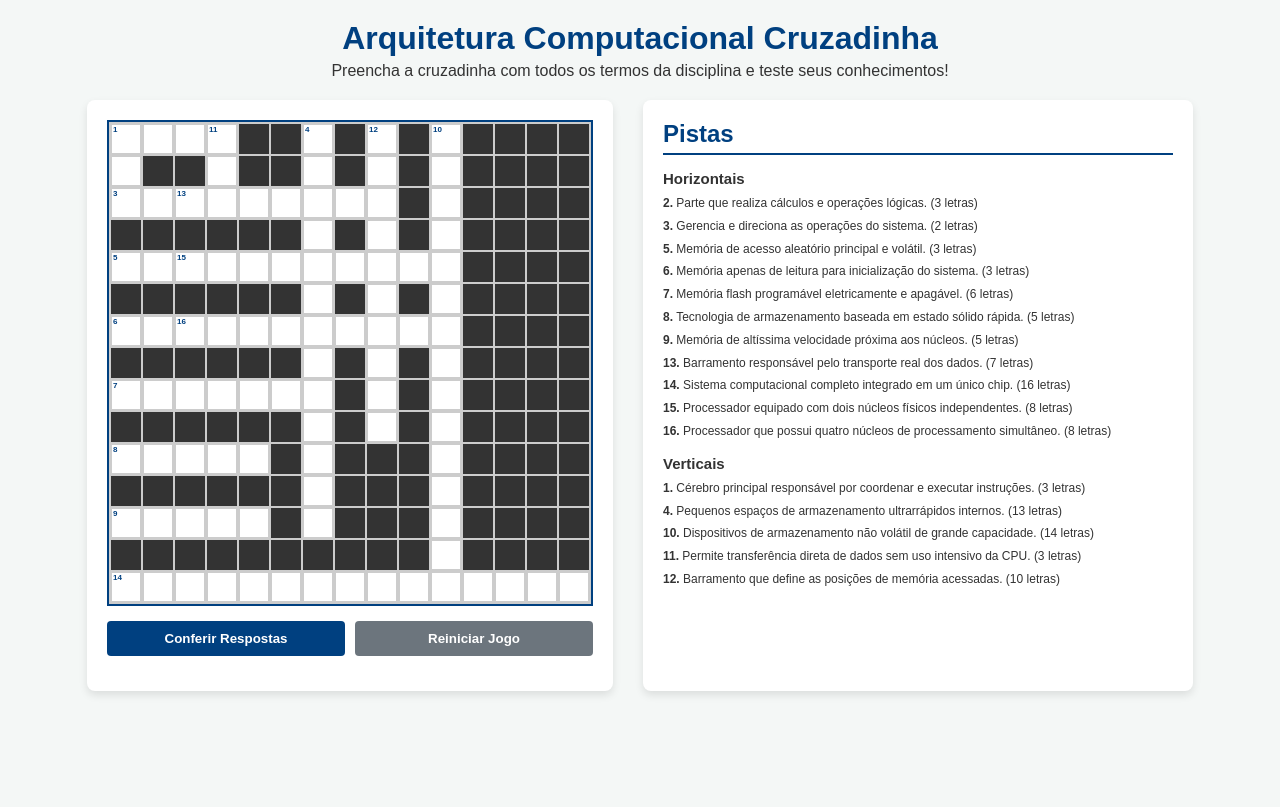
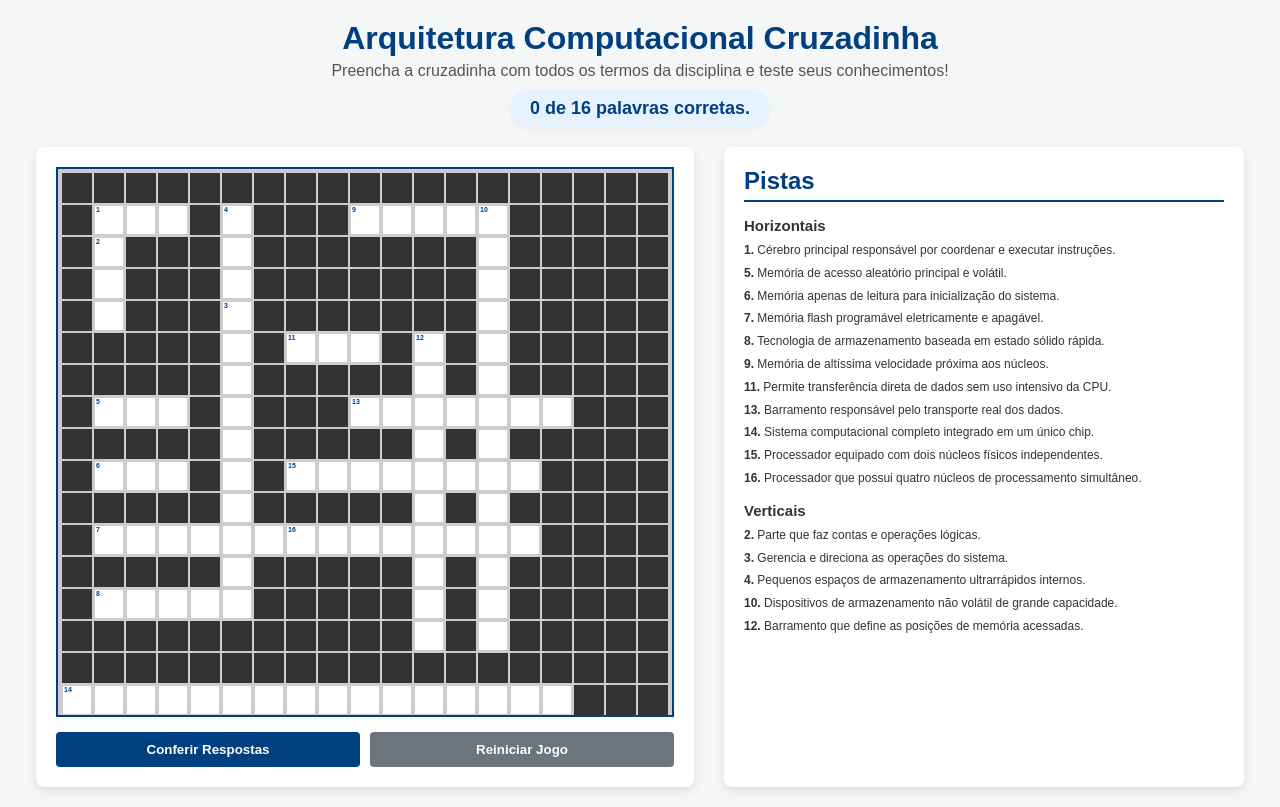
Before and after one commit to PereiraVF10/-Arquitetura-Computacional, a plain HTML site: page index.html in a window 1280 px wide. Drawn offline with Linux system fonts and the light colour scheme.

Commit message:
estrutura finalizada

```diff
--- a/index.css
+++ b/index.css
@@ -21,12 +21,28 @@ header h1 {
     margin-bottom: 5px;
 }
 
+header p {
+    color: #555;
+    margin-bottom: 10px;
+}
+
+.score-header {
+    font-size: 18px;
+    font-weight: bold;
+    color: #004080;
+    background: #e6f2ff;
+    display: inline-block;
+    padding: 8px 20px;
+    border-radius: 20px;
+    box-shadow: 0 2px 4px rgba(0,0,0,0.05);
+}
+
 .game-container {
     display: flex;
     flex-wrap: wrap;
     gap: 30px;
     justify-content: center;
-    max-width: 1300px;
+    max-width: 1350px;
     margin: 0 auto;
 }
 
@@ -39,15 +55,15 @@ header h1 {
 
 .board {
     display: grid;
-    grid-template-columns: repeat(15, 30px);
-    grid-template-rows: repeat(15, 30px);
+    grid-template-columns: repeat(16, 30px);
+    grid-template-rows: repeat(16, 30px);
     gap: 2px;
     background-color: #ccc;
-    padding: 2px;
+    padding: 4px;
     border: 2px solid #004080;
     margin-bottom: 15px;
     overflow: auto;
-    max-height: 500px;
+    max-height: 550px;
 }
 
 .cell-wrapper {
@@ -58,7 +74,7 @@ header h1 {
     position: absolute;
     top: 1px;
     left: 2px;
-    font-size: 8px;
+    font-size: 7px;
     font-weight: bold;
     color: #004080;
     pointer-events: none;
@@ -69,7 +85,7 @@ header h1 {
     background-color: #fff;
     border: 1px solid #ccc;
     text-align: center;
-    font-size: 16px;
+    font-size: 15px;
     font-weight: bold;
     text-transform: uppercase;
     outline: none;
@@ -104,7 +120,6 @@ header h1 {
 .controls {
     display: flex;
     gap: 10px;
-    margin-bottom: 15px;
 }
 
 .btn {
@@ -130,18 +145,12 @@ header h1 {
     background-color: #5a6268;
 }
 
-.score {
-    font-size: 16px;
-    font-weight: bold;
-    text-align: center;
-}
-
 .clues-section {
     background: #fff;
     padding: 20px;
     border-radius: 8px;
     box-shadow: 0 4px 8px rgba(0,0,0,0.1);
-    max-width: 550px;
+    max-width: 520px;
     flex: 1;
 }
 
--- a/index.html
+++ b/index.html
@@ -1,15 +1,19 @@
 <!DOCTYPE html>
 <html lang="pt-BR">
+
 <head>
     <meta charset="UTF-8">
     <meta name="viewport" content="width=device-width, initial-scale=1.0">
     <title>Arquitetura Computacional Cruzadinha</title>
     <link rel="stylesheet" href="index.css">
 </head>
+
 <body>
     <header>
         <h1>Arquitetura Computacional Cruzadinha</h1>
         <p>Preencha a cruzadinha com todos os termos da disciplina e teste seus conhecimentos!</p>
+        <!-- Placar visível logo abaixo do cabeçalho -->
+        <div id="score-display" class="score-header">0 de 16 palavras corretas.</div>
     </header>
 
     <main class="game-container">
@@ -20,7 +24,6 @@
                 <button id="btn-check" class="btn">Conferir Respostas</button>
                 <button id="btn-reset" class="btn secondary">Reiniciar Jogo</button>
             </div>
-            <div id="score-display" class="score"></div>
         </section>
 
         <!-- Dicas à direita (Numeradas, sem respostas antecipadas) -->
@@ -29,20 +32,17 @@
 
             <div class="clue-group">
                 <h3>Horizontais</h3>
-                <ul id="horizontal-clues">
-                    <!-- Geradas dinamicamente via script para exibir a resposta apenas ao completar/conferir -->
-                </ul>
+                <ul id="horizontal-clues"></ul>
             </div>
 
             <div class="clue-group">
                 <h3>Verticais</h3>
-                <ul id="vertical-clues">
-                    <!-- Geradas dinamicamente via script -->
-                </ul>
+                <ul id="vertical-clues"></ul>
             </div>
         </section>
     </main>
 
     <script src="script.js"></script>
 </body>
+
 </html>
--- a/script.js
+++ b/script.js
@@ -1,23 +1,26 @@
 const wordsData = [
-    { id: 1, term: "CPU", word: "CPU", row: 1, col: 1, dir: "V", clue: "Cérebro principal responsável por coordenar e executar instruções." },
-    { id: 2, term: "ULA", word: "ULA", row: 1, col: 1, dir: "H", clue: "Parte que realiza cálculos e operações lógicas." },
-    { id: 3, term: "UC (Unidade de Controle)", word: "UC", row: 3, col: 1, dir: "H", clue: "Gerencia e direciona as operações do sistema." },
-    { id: 4, term: "registradores", word: "REGISTRADORES", row: 1, col: 7, dir: "V", clue: "Pequenos espaços de armazenamento ultrarrápidos internos." },
-    { id: 5, term: "RAM", word: "RAM", row: 5, col: 1, dir: "H", clue: "Memória de acesso aleatório principal e volátil." },
-    { id: 6, term: "ROM", word: "ROM", row: 7, col: 1, dir: "H", clue: "Memória apenas de leitura para inicialização do sistema." },
-    { id: 7, term: "EEPROM", word: "EEPROM", row: 9, col: 1, dir: "H", clue: "Memória flash programável eletricamente e apagável." },
-    { id: 8, term: "Flash", word: "FLASH", row: 11, col: 1, dir: "H", clue: "Tecnologia de armazenamento baseada em estado sólido rápida." },
-    { id: 9, term: "cache", word: "CACHE", row: 13, col: 1, dir: "H", clue: "Memória de altíssima velocidade próxima aos núcleos." },
-    { id: 10, term: "memória de massa", word: "MEMORIADEMASSA", row: 1, col: 11, dir: "V", clue: "Dispositivos de armazenamento não volátil de grande capacidade." },
-    { id: 11, term: "DMA", word: "DMA", row: 1, col: 4, dir: "V", clue: "Permite transferência direta de dados sem uso intensivo da CPU." },
-    { id: 12, term: "address bus", word: "ADDRESSBUS", row: 1, col: 9, dir: "V", clue: "Barramento que define as posições de memória acessadas." },
-    { id: 13, term: "data bus", word: "DATABUS", row: 3, col: 3, dir: "H", clue: "Barramento responsável pelo transporte real dos dados." },
-    { id: 14, term: "microcontrolador", word: "MICROCONTROLADOR", row: 15, col: 1, dir: "H", clue: "Sistema computacional completo integrado em um único chip." },
-    { id: 15, term: "dual core", word: "DUALCORE", row: 5, col: 3, dir: "H", clue: "Processador equipado com dois núcleos físicos independentes." },
-    { id: 16, term: "quad core", word: "QUADCORE", row: 7, col: 3, dir: "H", clue: "Processador que possui quatro núcleos de processamento simultâneo." }
+    // Horizontais (ordenadas em ordem crescente de ID)
+    { id: 1, term: "CPU", word: "CPU", row: 2, col: 2, dir: "H", clue: "Cérebro principal responsável por coordenar e executar instruções." },
+    { id: 5, term: "RAM", word: "RAM", row: 8, col: 2, dir: "H", clue: "Memória de acesso aleatório principal e volátil." },
+    { id: 6, term: "ROM", word: "ROM", row: 10, col: 2, dir: "H", clue: "Memória apenas de leitura para inicialização do sistema." },
+    { id: 7, term: "EEPROM", word: "EEPROM", row: 12, col: 2, dir: "H", clue: "Memória flash programável eletricamente e apagável." },
+    { id: 8, term: "Flash", word: "FLASH", row: 14, col: 2, dir: "H", clue: "Tecnologia de armazenamento baseada em estado sólido rápida." },
+    { id: 9, term: "cache", word: "CACHE", row: 2, col: 10, dir: "H", clue: "Memória de altíssima velocidade próxima aos núcleos." },
+    { id: 11, term: "DMA", word: "DMA", row: 6, col: 8, dir: "H", clue: "Permite transferência direta de dados sem uso intensivo da CPU." },
+    { id: 13, term: "data bus", word: "DATABUS", row: 8, col: 10, dir: "H", clue: "Barramento responsável pelo transporte real dos dados." },
+    { id: 14, term: "microcontrolador", word: "MICROCONTROLADOR", row: 17, col: 1, dir: "H", clue: "Sistema computacional completo integrado em um único chip." },
+    { id: 15, term: "dual core", word: "DUALCORE", row: 10, col: 8, dir: "H", clue: "Processador equipado com dois núcleos físicos independentes." },
+    { id: 16, term: "quad core", word: "QUADCORE", row: 12, col: 8, dir: "H", clue: "Processador que possui quatro núcleos de processamento simultâneo." },
+
+    // Verticais (ordenadas em ordem crescente de ID)
+    { id: 2, term: "ULA", word: "ULA", row: 3, col: 2, dir: "V", clue: "Parte que faz contas e operações lógicas." },
+    { id: 3, term: "UC (Unidade de Controle)", word: "UC", row: 5, col: 6, dir: "V", clue: "Gerencia e direciona as operações do sistema." },
+    { id: 4, term: "registradores", word: "REGISTRADORES", row: 2, col: 6, dir: "V", clue: "Pequenos espaços de armazenamento ultrarrápidos internos." },
+    { id: 10, term: "memória de massa", word: "MEMORIADEMASSA", row: 2, col: 14, dir: "V", clue: "Dispositivos de armazenamento não volátil de grande capacidade." },
+    { id: 12, term: "address bus", word: "ADDRESSBUS", row: 6, col: 12, dir: "V", clue: "Barramento que define as posições de memória acessadas." }
 ];
 
-const boardSize = 15;
+const boardSize = 19;
 const boardElement = document.getElementById("crossword-board");
 const btnCheck = document.getElementById("btn-check");
 const btnReset = document.getElementById("btn-reset");
@@ -29,16 +32,22 @@ function renderClues() {
     horizontalCluesList.innerHTML = "";
     verticalCluesList.innerHTML = "";
 
-    wordsData.forEach(item => {
+    // Ordena as listas de dicas de forma estritamente crescente pelo ID
+    const horizontais = wordsData.filter(item => item.dir === "H").sort((a, b) => a.id - b.id);
+    const verticais = wordsData.filter(item => item.dir === "V").sort((a, b) => a.id - b.id);
+
+    horizontais.forEach(item => {
         const li = document.createElement("li");
         li.id = `clue-${item.id}`;
-        li.innerHTML = `<b>${item.id}.</b> ${item.clue} (${item.word.length} letras) <span class="revealed-answer" style="display:none;">- ${item.term}</span>`;
+        li.innerHTML = `<b>${item.id}.</b> ${item.clue} <span class="revealed-answer" style="display:none;">- ${item.term}</span>`;
+        horizontalCluesList.appendChild(li);
+    });
 
-        if (item.dir === "H") {
-            horizontalCluesList.appendChild(li);
-        } else {
+    verticais.forEach(item => {
+        const li = document.createElement("li");
+        li.id = `clue-${item.id}`;
+        li.innerHTML = `<b>${item.id}.</b> ${item.clue} <span class="revealed-answer" style="display:none;">- ${item.term}</span>`;
         verticalCluesList.appendChild(li);
-        }
     });
 }
 
@@ -52,7 +61,6 @@ function createBoard() {
         let r = item.row;
         let c = item.col;
 
-        // Atribui o número da dica à primeira letra da palavra
         if (!cellNumbers[`${r}-${c}`]) {
             cellNumbers[`${r}-${c}`] = item.id;
         }
@@ -63,6 +71,9 @@ function createBoard() {
             else r++;
         }
     });
+
+    boardElement.style.gridTemplateColumns = `repeat(${boardSize}, 30px)`;
+    boardElement.style.gridTemplateRows = `repeat(${boardSize}, 30px)`;
 
     for (let r = 1; r <= boardSize; r++) {
         for (let c = 1; c <= boardSize; c++) {
@@ -85,14 +96,38 @@ function createBoard() {
                     wrapper.appendChild(numSpan);
                 }
 
-                // Navegação automática para a próxima célula
                 input.addEventListener("input", (e) => {
-                    if (e.target.value.length === 1) {
-                        const nextCol = c < boardSize ? c + 1 : c;
-                        const nextInput = document.querySelector(`input[data-row='${r}'][data-col='${nextCol}']`);
-                        if (nextInput && !nextInput.classList.contains("blocked")) {
+                    const val = e.target.value;
+                    if (val.length === 1) {
+                        const nextInput = document.querySelector(`input[data-row='${r}'][data-col='${c + 1}']`) ||
+                                          document.querySelector(`input[data-row='${r + 1}'][data-col='${c}']`);
+                        if (nextInput && !nextInput.classList.contains("blocked") && !nextInput.disabled) {
                             nextInput.focus();
                         }
+                    }
+                });
+
+                input.addEventListener("keydown", (e) => {
+                    if (e.key === "Backspace" && input.value === "") {
+                        const prevInput = document.querySelector(`input[data-row='${r}'][data-col='${c - 1}']`) ||
+                                          document.querySelector(`input[data-row='${r - 1}'][data-col='${c}']`);
+                        if (prevInput && !prevInput.classList.contains("blocked") && !prevInput.disabled) {
+                            prevInput.focus();
+                            prevInput.value = "";
+                            e.preventDefault();
+                        }
+                    } else if (e.key === "ArrowRight") {
+                        const target = document.querySelector(`input[data-row='${r}'][data-col='${c + 1}']`);
+                        if (target && !target.classList.contains("blocked")) target.focus();
+                    } else if (e.key === "ArrowLeft") {
+                        const target = document.querySelector(`input[data-row='${r}'][data-col='${c - 1}']`);
+                        if (target && !target.classList.contains("blocked")) target.focus();
+                    } else if (e.key === "ArrowDown") {
+                        const target = document.querySelector(`input[data-row='${r + 1}'][data-col='${c}']`);
+                        if (target && !target.classList.contains("blocked")) target.focus();
+                    } else if (e.key === "ArrowUp") {
+                        const target = document.querySelector(`input[data-row='${r - 1}'][data-col='${c}']`);
+                        if (target && !target.classList.contains("blocked")) target.focus();
                     }
                 });
             } else {
@@ -106,7 +141,6 @@ function createBoard() {
     }
 }
 
-// Validação letra por letra e revelação das respostas nas dicas ao acertar
 function checkAnswers() {
     let correctWordsCount = 0;
 
@@ -131,23 +165,26 @@ function checkAnswers() {
 
         if (isWordCorrect) {
             correctWordsCount++;
-            if (clueElement) clueElement.style.display = "inline"; // Revela a resposta na dica apenas se acertar
+            if (clueElement) clueElement.style.display = "inline";
+            cellsInWord.forEach(itemCell => {
+                itemCell.input.disabled = true;
+                itemCell.input.classList.add("correct");
+                itemCell.input.classList.remove("incorrect");
+            });
         } else {
             if (clueElement) clueElement.style.display = "none";
-        }
-
             cellsInWord.forEach(itemCell => {
                 const charEntered = itemCell.input.value.toUpperCase();
                 itemCell.input.classList.remove("correct", "incorrect");
-
                 if (charEntered !== "") {
                     if (charEntered === itemCell.expectedChar) {
-                    itemCell.input.classList.add("correct"); // Verde no quadrado certo
+                        itemCell.input.classList.add("correct");
                     } else {
-                    itemCell.input.classList.add("incorrect"); // Vermelho no quadrado errado
+                        itemCell.input.classList.add("incorrect");
                     }
                 }
             });
+        }
     });
 
     scoreDisplay.textContent = `${correctWordsCount} de ${wordsData.length} palavras corretas.`;
@@ -157,10 +194,11 @@ function resetBoard() {
     const inputs = document.querySelectorAll(".cell:not(.blocked)");
     inputs.forEach(input => {
         input.value = "";
+        input.disabled = false;
         input.classList.remove("correct", "incorrect");
     });
     document.querySelectorAll(".revealed-answer").forEach(span => span.style.display = "none");
-    scoreDisplay.textContent = "";
+    scoreDisplay.textContent = "0 de 16 palavras corretas.";
 }
 
 btnCheck.addEventListener("click", checkAnswers);
```
Also changed, not shown: 1 other file. Lines whose indentation alone changed are shown as unchanged.
